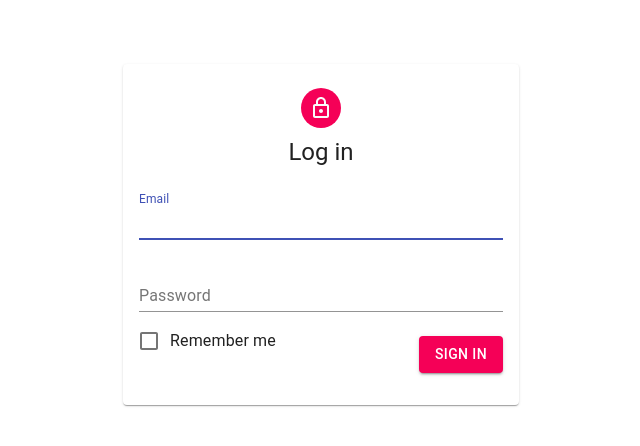
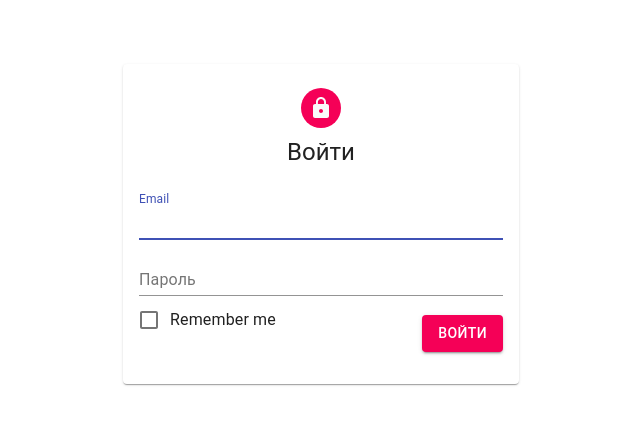
Before and after one commit to coteeq/vtf, a React (Create React App) app: page /login in a window 1280 px wide. Shown: the top 446 px of the page, without its empty margins (319-959 px from the left). Built offline with nearby package versions, Linux system fonts and the light colour scheme.

Commit message:
Some improvements & russian

```diff
--- a/src/components/Login.jsx
+++ b/src/components/Login.jsx
@@ -1,16 +1,22 @@
 import React from 'react';
-import Avatar from '@material-ui/core/Avatar';
-import Button from '@material-ui/core/Button';
-import CssBaseline from '@material-ui/core/CssBaseline';
-import TextField from '@material-ui/core/TextField';
-import FormControlLabel from '@material-ui/core/FormControlLabel';
-import Checkbox from '@material-ui/core/Checkbox';
-import Grid from '@material-ui/core/Grid';
-import LockOutlinedIcon from '@material-ui/icons/LockOutlined';
-import Typography from '@material-ui/core/Typography';
+import {
+  Avatar,
+  Button,
+  CssBaseline,
+  TextField,
+  FormControlLabel,
+  Checkbox,
+  Grid,
+  Typography,
+  Container,
+  Paper,
+  FormControl,
+  Input,
+  InputLabel,
+  FormHelperText,
+} from '@material-ui/core';
+import LockIcon from '@material-ui/icons/Lock';
 import { withStyles } from '@material-ui/core/styles';
-import Container from '@material-ui/core/Container';
-import Paper from '@material-ui/core/Paper';
 
 import { Redirect } from 'react-router-dom';
 
@@ -51,8 +57,7 @@ class Login extends React.Component {
         email: '',
         password: '',
         logged_in: false,
-        email_error: '',
-        password_error: '',
+        login_error: false,
     }
     this.handleChange = this.handleChange.bind(this);
     this.login = this.login.bind(this);
@@ -81,7 +86,7 @@ class Login extends React.Component {
   }
 
   login() {
-    if (this.state.email === 'qwe') {
+    if (this.state.email === 'me@whimo.me') {
       sessionStorage.setItem('email', this.state.email)
       sessionStorage.setItem('logged_in', true);
       sessionStorage.setItem('remember_me', this.state.remember_me);
@@ -92,15 +97,10 @@ class Login extends React.Component {
         }
       }
 
-      this.setState({
-        logged_in: true,
-      });
+      this.setState({ logged_in: true });
     }
     else {
-      this.setState({
-        email_error: 'This is not email',
-        password_error: 'Invalid password',
-      });
+      this.setState({ login_error: true });
     }
   }
 
@@ -118,10 +118,10 @@ class Login extends React.Component {
         <CssBaseline />
         <Paper className={classes.paper}>
           <Avatar className={classes.avatar}>
-            <LockOutlinedIcon />
+            <LockIcon />
           </Avatar>
           <Typography component="h1" variant="h5">
-            Log in
+            Войти
           </Typography>
           <form className={classes.form} noValidate>
             <TextField
@@ -134,7 +134,9 @@ class Login extends React.Component {
               autoComplete="email"
               autoFocus
             />
-            <TextField
+            <FormControl className={classes.formControl} error={this.state.login_error} fullWidth>
+              <InputLabel htmlFor="component-error">Пароль</InputLabel>
+              <Input
                 id="password"
                 onChange={this.handleChange}
                 margin="normal"
@@ -142,8 +144,10 @@ class Login extends React.Component {
                 name="password"
                 label="Password"
                 type="password"
-              autoComplete="current-password"
+                aria-describedby="component-error-text"
               />
+              <FormHelperText id="component-error-text">{this.state.login_error ? 'Неправильный пароль' : ''}</FormHelperText>
+            </FormControl>
             <Grid container>
               <Grid item xs>
                 <FormControlLabel
@@ -159,7 +163,7 @@ class Login extends React.Component {
                   className={classes.submit}
                   onClick={this.login}
                 >
-                  Sign In
+                  Войти
                 </Button>
               </Grid>
             </Grid>
```
Lines whose indentation alone changed are shown as unchanged.
